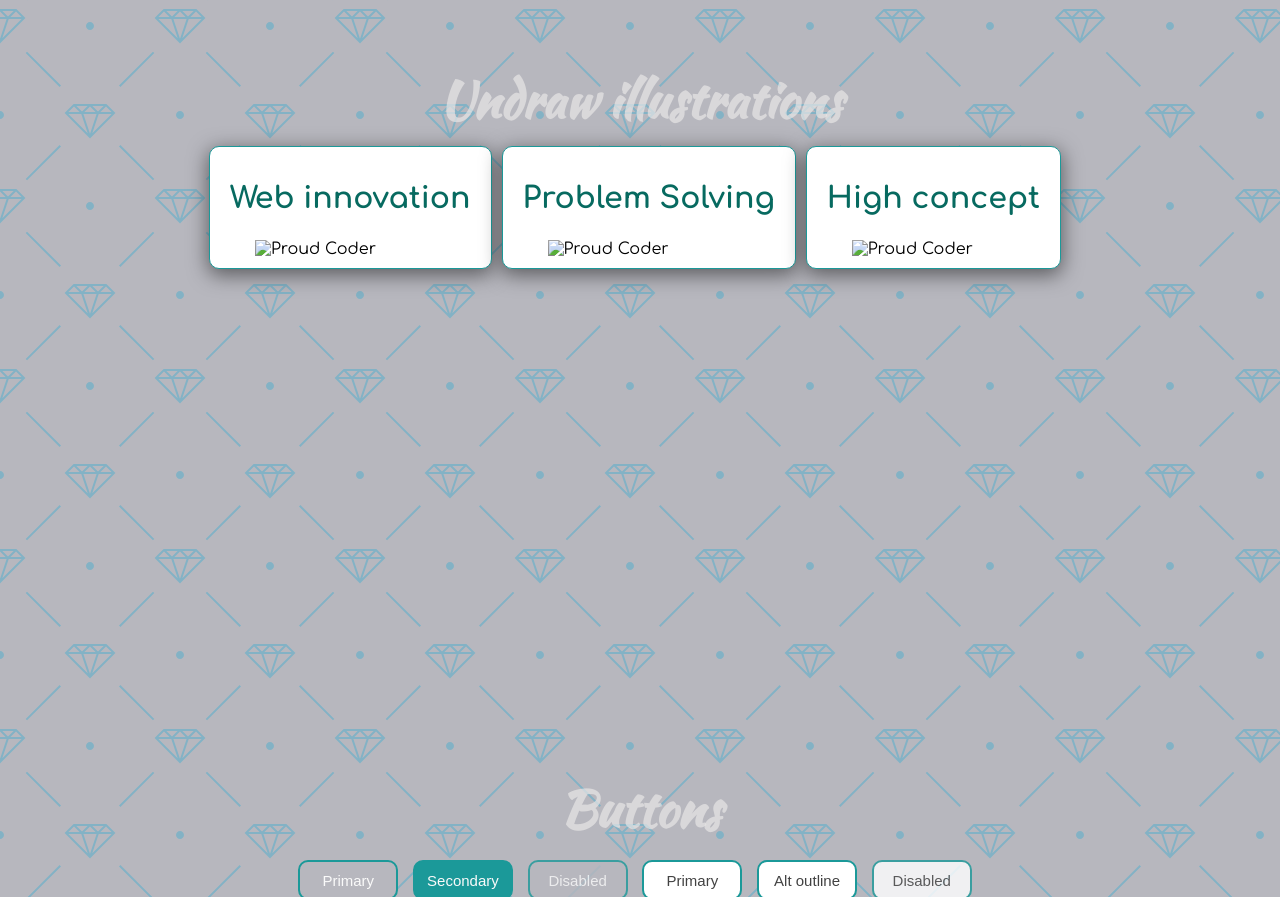
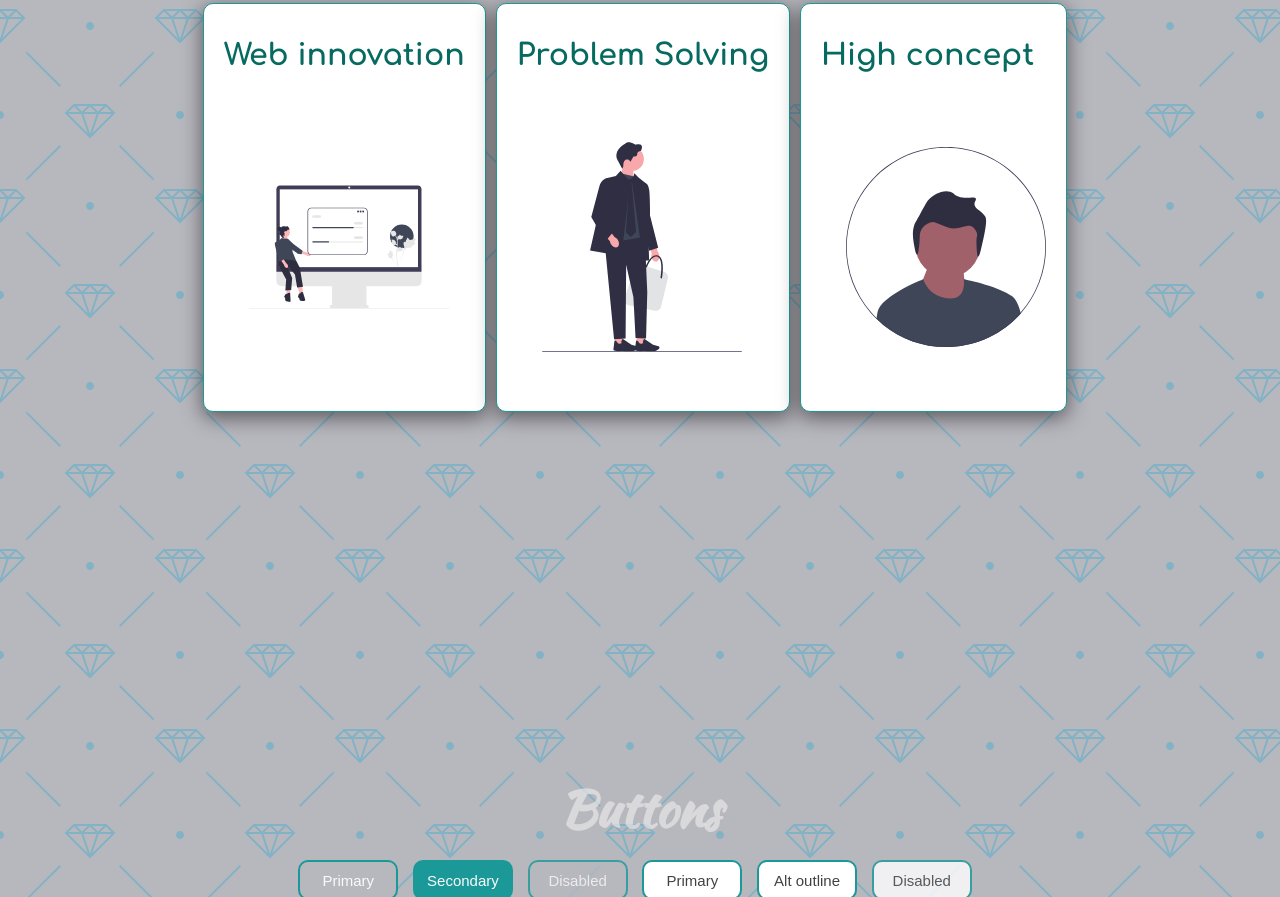
Before and after one commit to premshravan/js-Light-and-Dark, a plain HTML site: page index.html in a window 1280 px wide. Shown: the part 1054-1951 px from the top of the page. Drawn offline with nearby package versions, Linux system fonts and the light colour scheme; the site is published under a folder, as on GitHub Pages, so addresses that start at the root find nothing.

Commit message:
Update index.html

```diff
--- a/index.html
+++ b/index.html
@@ -46,7 +46,7 @@
         <div class="image-container">
           <h2>Web innovation</h2>
           <img
-            src="/imgs/One_Light.svg"
+            src="imgs/One_Light.svg"
             alt="Proud Coder"
             id="image1"
           />
@@ -54,7 +54,7 @@
         <div class="image-container">
           <h2>Problem Solving</h2>
           <img
-            src="/imgs/Three_Light.svg"
+            src="imgs/Three_Light.svg"
             alt="Proud Coder"
             id="image2"
           />
@@ -63,7 +63,7 @@
         <div class="image-container">
           <h2>High concept</h2>
           <img
-            src="/imgs/Two_Light.svg"
+            src="imgs/Two_Light.svg"
             alt="Proud Coder"
             id="image3"
           />
```
